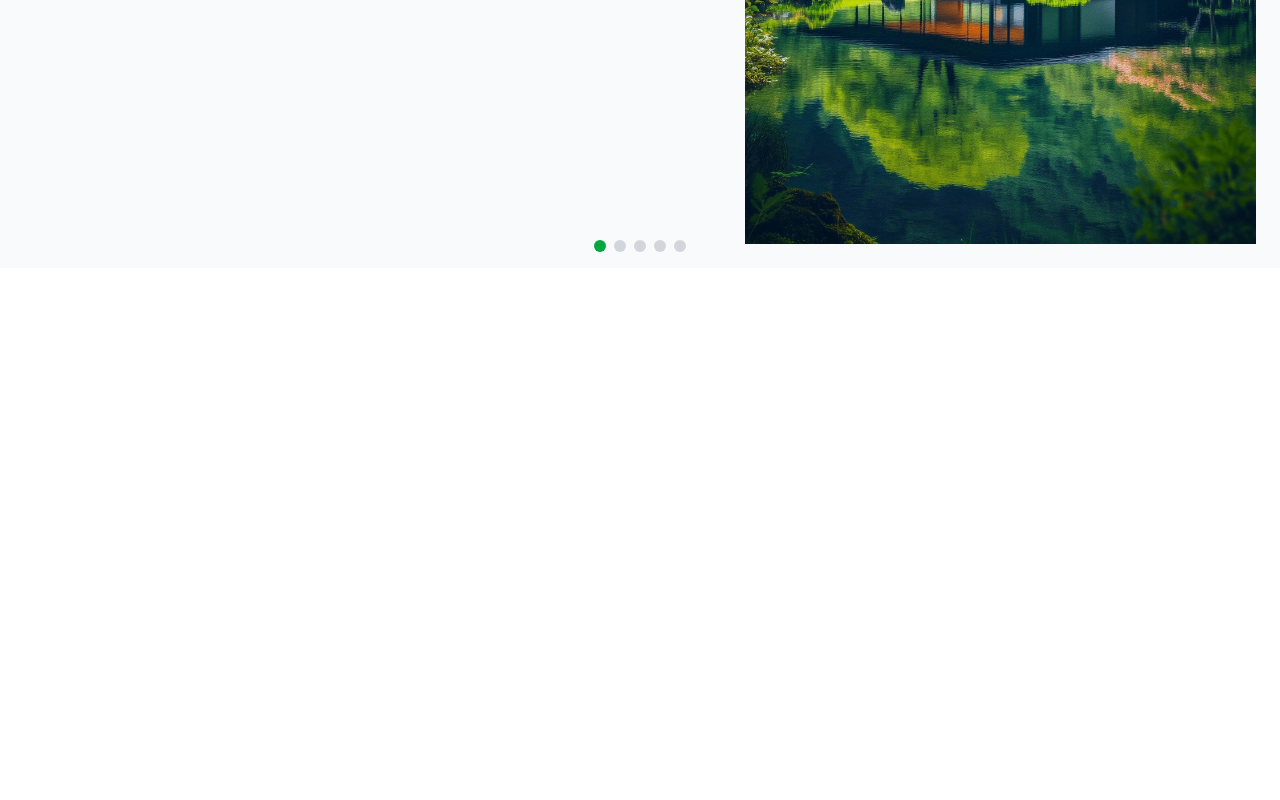
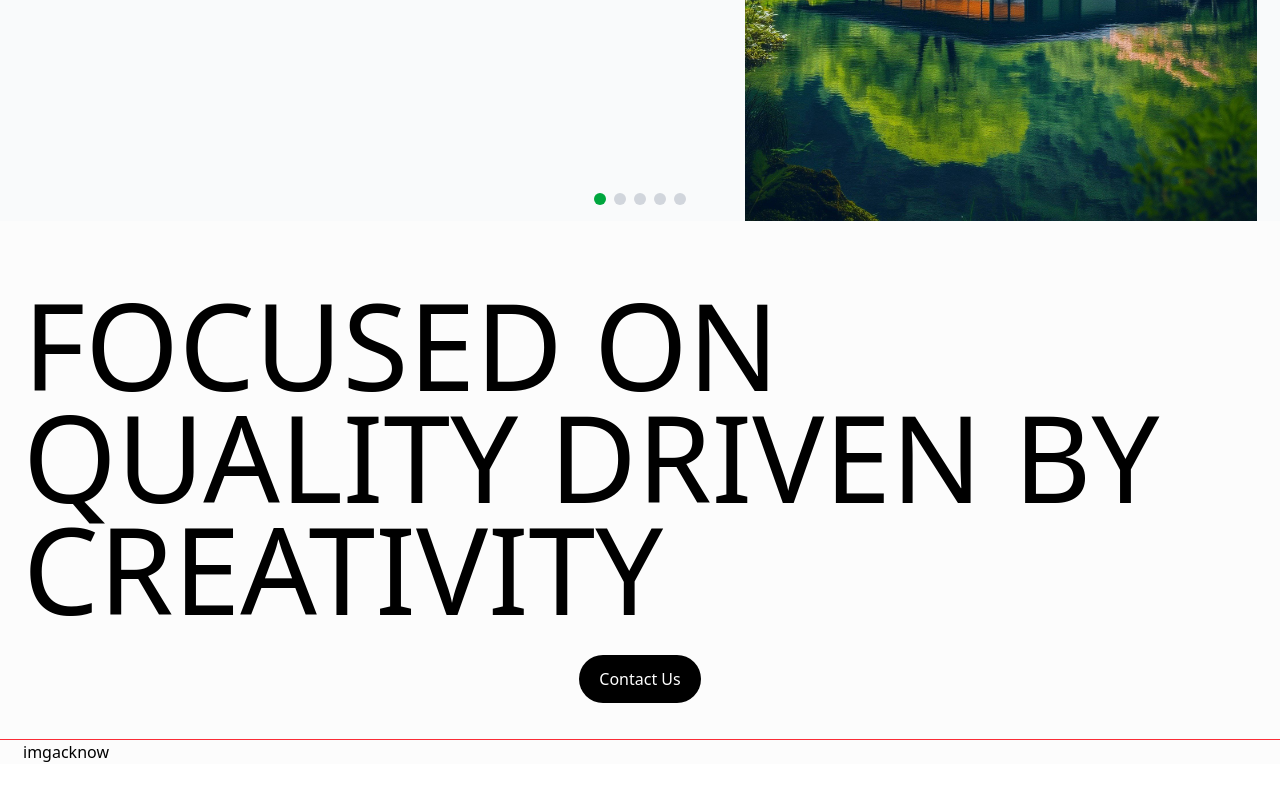
Before and after one commit to wailee2/realestate, a React (Vite) app: page / in a window 1280 px wide. Shown: the part 6892-7692 px from the top of the page. Before the commit the page ends 7160 px from the top, so only its background shows below. Built offline with nearby package versions, Linux system fonts and the light colour scheme.

Commit message:
footer on working on footer

```diff
--- a/package.json
+++ b/package.json
@@ -16,6 +16,7 @@
     "gsap": "^3.13.0",
     "react": "^19.1.1",
     "react-dom": "^19.1.1",
+    "react-icons": "^5.5.0",
     "react-router-dom": "^7.8.0",
     "react-scroll-parallax": "^3.4.5",
     "split-type": "^0.3.4",
--- /dev/null
+++ b/src/home/Contact.jsx
@@ -0,0 +1,127 @@
+import { useState, useEffect } from "react";
+import { FaFacebook, FaTwitter, FaInstagram, FaLinkedin } from "react-icons/fa";
+import { IoClose } from "react-icons/io5";
+
+export default function Contact() {
+    const [open, setOpen] = useState(false);
+    const [visible, setVisible] = useState(false);
+
+    // Prevent page scroll
+    useEffect(() => {
+        document.body.style.overflow = open ? "hidden" : "";
+        return () => {
+        document.body.style.overflow = "";
+        };
+    }, [open]);
+
+    const handleOpen = () => {
+        setVisible(true);
+        setTimeout(() => setOpen(true), 10);
+    };
+
+    const handleClose = () => {
+        setOpen(false);
+        setTimeout(() => setVisible(false), 500);
+    };
+
+    return (
+        <section className="relative px-3 mb-9 md:px-4 lg:px-5 xl:px-[1.8%] space-y-7.5 ">
+            <div className="">
+                <span
+                    className="uppercase text-[50px]/12 md:text-[73px]/20 lg:text-[89px]/20 xl:text-[120px]/28 font-medium">
+                    FOCUSED ON QUALITY DRIVEN BY CREATIVITY
+                </span>
+            </div>
+            <div className="flex justify-center">
+                <button
+                    onClick={handleOpen}
+                    className="px-5 py-3 bg-black text-white font-medium rounded-4xl hover:bg-green-600 transition"
+                >
+                    Contact Us
+                </button>
+            </div>
+
+
+
+
+            {/* Backdrop */}
+            {visible && (
+                <div
+                onClick={handleClose}
+                className={`fixed inset-0 bg-black/40 backdrop-blur-sm z-40 transition-opacity duration-500
+                    ${open ? "opacity-100" : "opacity-0"}
+                `}
+                />
+            )}
+
+            {/* Overlay */}
+            {visible && (
+                <div
+                className={`fixed top-0 right-0 h-full bg-black text-white z-50 overflow-y-auto
+                    transition-all duration-500 ease-in-out
+                    ${open ? "translate-x-0" : "translate-x-full"}
+                    md:w-[700px] w-full
+                `}
+                style={{
+                    width: open ? undefined : "0px",
+                }}
+                >
+                {/* Close Button */}
+                <button
+                    onClick={handleClose}
+                    className="absolute top-4 right-4 text-3xl hover:text-red-500 transition"
+                >
+                    <IoClose />
+                </button>
+
+                {/* Content */}
+                <div className="p-8 mt-10">
+                    <h3 className="text-2xl font-semibold mb-6">Contact Form</h3>
+                    <form className="flex flex-col gap-4">
+                    <input
+                        type="text"
+                        placeholder="Your Name"
+                        className="p-3 rounded bg-gray-800 border border-gray-700 text-white"
+                    />
+                    <input
+                        type="email"
+                        placeholder="Your Email"
+                        className="p-3 rounded bg-gray-800 border border-gray-700 text-white"
+                    />
+                    <textarea
+                        placeholder="Your Message"
+                        rows="5"
+                        className="p-3 rounded bg-gray-800 border border-gray-700 text-white"
+                    ></textarea>
+                    <button
+                        type="submit"
+                        className="bg-green-500 py-3 rounded font-medium hover:bg-green-600 transition"
+                    >
+                        Send Message
+                    </button>
+                    </form>
+
+                    {/* Social Links */}
+                    <div className="mt-8">
+                    <h4 className="text-xl font-semibold mb-4">Follow Us</h4>
+                    <div className="flex gap-6 text-2xl">
+                        <a href="#" className="hover:text-green-400">
+                        <FaFacebook />
+                        </a>
+                        <a href="#" className="hover:text-green-400">
+                        <FaTwitter />
+                        </a>
+                        <a href="#" className="hover:text-green-400">
+                        <FaInstagram />
+                        </a>
+                        <a href="#" className="hover:text-green-400">
+                        <FaLinkedin />
+                        </a>
+                    </div>
+                    </div>
+                </div>
+                </div>
+            )}
+        </section>
+    );
+}
--- /dev/null
+++ b/src/home/Footer.jsx
@@ -0,0 +1,24 @@
+import { useState, useEffect } from "react";
+import { FaFacebook, FaTwitter, FaInstagram, FaLinkedin } from "react-icons/fa";
+import { IoClose } from "react-icons/io5";
+
+export default function Footer() {
+
+    return (
+        <section
+            className="border-t-1 border-red-500 relative px-3 mb-9 md:px-4 lg:px-5 xl:px-[1.8%] space-y-7.5 "
+        >
+            <div className="md:flex">
+                <div className=" md:flex flex-row-reverse">
+                    <div>
+                        <ul>
+                            <li></li>
+                        </ul>
+                    </div>
+                    <div>img</div>
+                </div>
+                <div>acknow</div>
+            </div>
+        </section>
+    );
+}
--- a/src/home/Testimonials.jsx
+++ b/src/home/Testimonials.jsx
@@ -80,7 +80,8 @@ export default function Testimonial() {
     };
 
     return (
-    <section className="relative w-full overflow-hidden bg-gray-50 p-4 sm:p-6">
+        <section
+            className="relative w-full overflow-hidden bg-gray-50 mb-17 px-3 md:px-4 lg:px-5 xl:px-[1.8%]">
         <div className="mb-3">
             <span className="uppercase font-medium">(hear from our clients)</span>
         </div>
--- a/src/pages/Home.jsx
+++ b/src/pages/Home.jsx
@@ -3,7 +3,8 @@ import About from '../home/About';
 import FeaturedWorks from '../home/Works';
 import Process from '../home/Process';
 import Testimonials from '../home/Testimonials';
-//import Footer from './Footer';
+import Contact from '../home/Contact';
+import Footer from '../home/Footer';
 
 export default function Home() {
 
@@ -15,6 +16,8 @@ export default function Home() {
         <FeaturedWorks />
         <Process />
         <Testimonials />
+        <Contact />
+        <Footer />
       </div>
       {/*
       <Filter onFilterChange={handleFilter} />
```
Also changed, not shown: src/components/ui/contactbut.jsx (added), src/home/Works.jsx (indentation only), 1 other file (tests, documents, lock files or other folders). Lines whose indentation alone changed are shown as unchanged.
